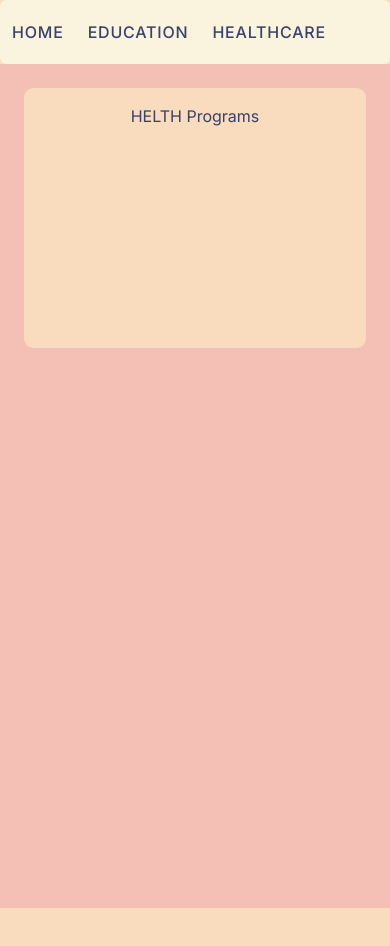
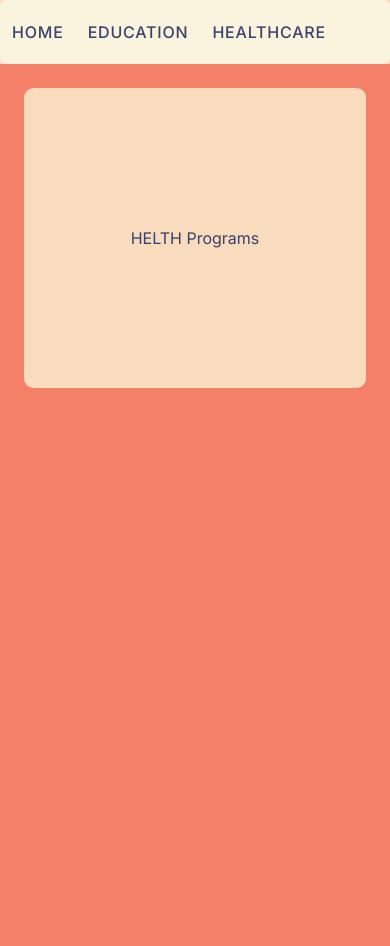
Before and after one commit to YouGuavas/gencowomen, a Next.js app: page /healthcare in a window 390 px wide. Shown: the top 946 px of the page. Before the commit the page ends 908 px from the top, so only its background shows below. Built offline with nearby package versions, Linux system fonts and the light colour scheme.

Commit message:
Style components for responsiveness

```diff
--- a/components/NavigationLink.tsx
+++ b/components/NavigationLink.tsx
@@ -14,7 +14,7 @@ const NavigationLink: React.FC<LinkTypes> = (props) => {
 	return (
 		<>
 			<Link
-				className={`${styles.link} background-2 color-7 flex flex-col content-center`}
+				className={`${styles.link} background-2 color-7 flex flex-col content-center justify-center`}
 				href={url ? url.toString() : 'error'}
 			>
 				{renderLinks()}
--- a/components/ResourceLink.tsx
+++ b/components/ResourceLink.tsx
@@ -16,14 +16,20 @@ const ResourceLink: React.FC<Program> = (props) => {
 					prop === 'url' ? (prop = 'website') : null;
 					if (prop !== 'description') {
 						return (
-							<li key={index} className="flex gap-1">
+							<li
+								key={index}
+								className="flex gap-1 overflow-x-scroll md:overflow-x-auto"
+							>
 								<strong className="capitalize">{`${prop}: `}</strong>
 								<p>{value}</p>
 							</li>
 						);
 					} else {
 						return (
-							<li key={index} className="flex flex-col text-left gap-1">
+							<li
+								key={index}
+								className="flex flex-col text-left gap-1 sm:overflow-y-scroll md:overflow-y-auto"
+							>
 								<strong className="capitalize">{`${prop}: `}</strong>
 								<p>{value}</p>
 							</li>
--- a/components/Table.tsx
+++ b/components/Table.tsx
@@ -45,7 +45,7 @@ const Table: React.FC<TableProps> = (props) => {
 
 	return (
 		<main
-			className={`p-6 grid md:grid-cols-3 grid-cols-1 grid-rows-3 gap-2 ${styles.table} background-3`}
+			className={`p-6 grid md:grid-cols-3 grid-cols-1 grid-rows-3 gap-2 ${styles.table} background-6`}
 		>
 			{renderTable()}
 		</main>
--- a/styles/components/ResourceLink.module.css
+++ b/styles/components/ResourceLink.module.css
@@ -2,4 +2,5 @@
 	padding: 1rem;
 	text-align: center;
 	border-radius: 0.6rem;
+	min-height: 300px;
 }
```
